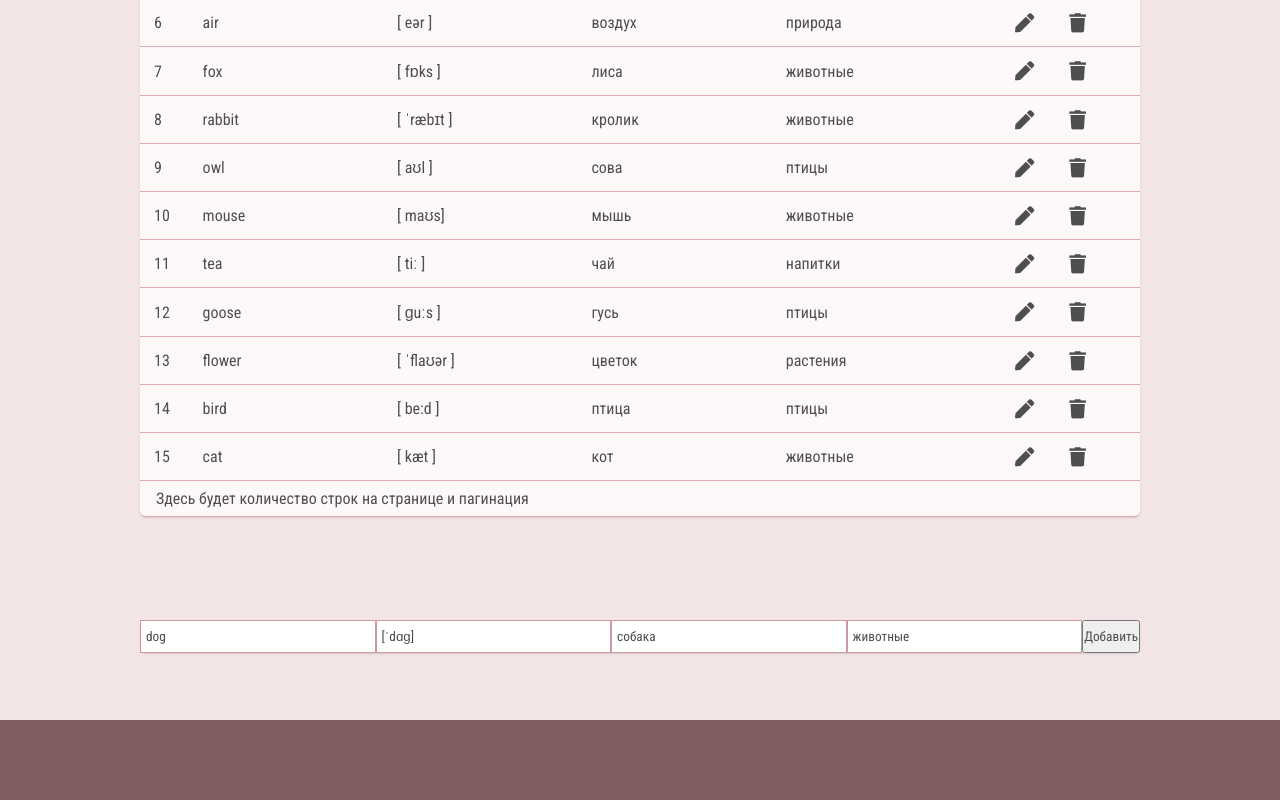
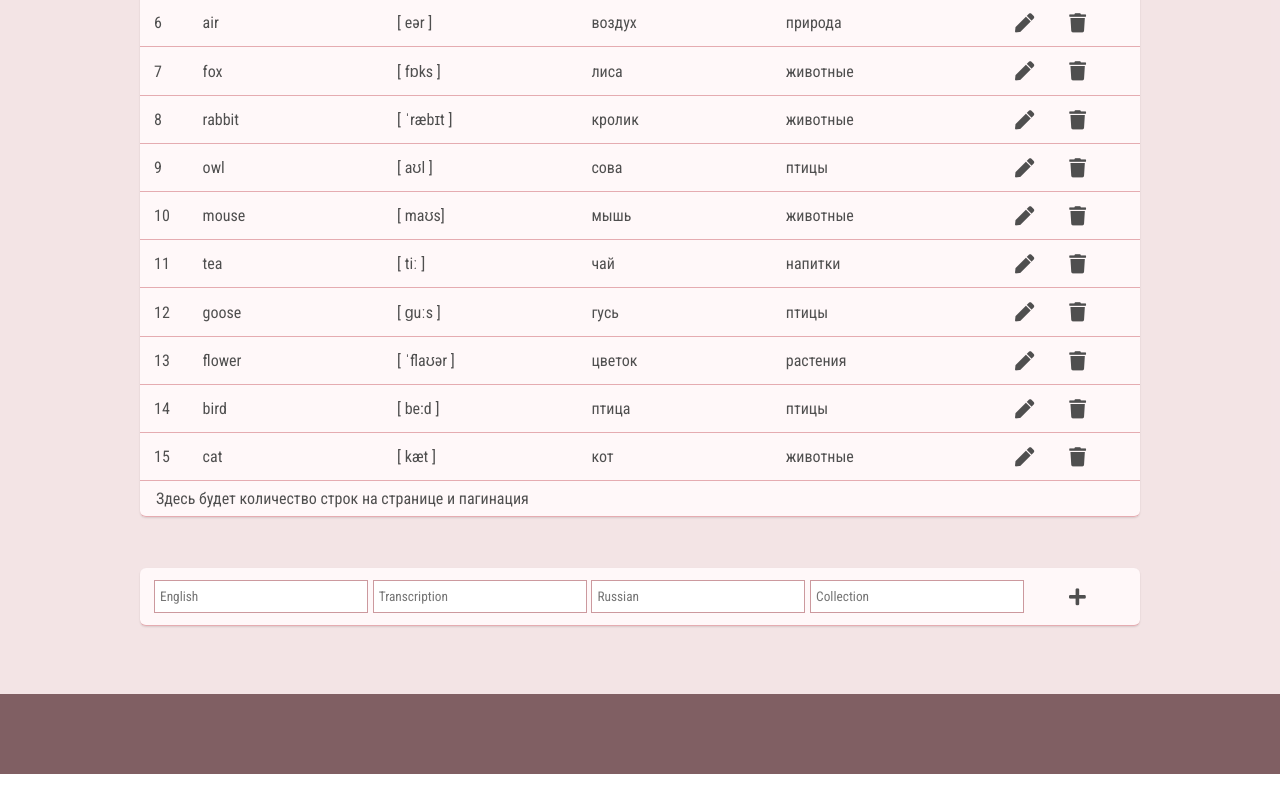
Before and after one commit to AlenaGM/flashcards-app, a React (Create React App) app: page / in a window 1280 px wide. Shown: the part 446-1246 px from the top of the page. After the commit the page ends 1220 px from the top, so only its background shows below. Built offline with nearby package versions, Linux system fonts and the light colour scheme.

Commit message:
working version

```diff
--- a/src/components/table/AddForm.js
+++ b/src/components/addForm/AddForm.js
@@ -1,15 +1,15 @@
 import { Component } from 'react';
-import './table.scss';
+import './addForm.scss';
 
 class AddForm extends Component {
 
     constructor(props) {
         super(props);
         this.state = {
-            english: 'dog',
-            transcription: '[ˈdɑɡ]',
-            russian: 'собака',
-            tags:'животные',
+            english: '',
+            transcription: '',
+            russian: '',
+            tags:''
         }
     }
 
@@ -20,8 +20,14 @@ class AddForm extends Component {
     }
 
     onSubmit = (e) => {
-        e.preventDefault();
+        if (this.state.english.length < 1 || this.state.english.length < 1) return;
         this.props.onAdd(this.state.english, this.state.transcription, this.state.russian, this.state.tags);
+        this.setState({
+            english: '',
+            transcription: '',
+            russian: '',
+            tags:'',
+        })
     }
 
     render() {
@@ -32,29 +38,34 @@ class AddForm extends Component {
                 <input
                     type="text"
                     className="input_edit"
+                    placeholder="English"
                     name="english"
                     defaultValue={english}
                     onChange={this.onValueChange}/>
                 <input
                     type="text"
                     className="input_edit"
+                    placeholder="Transcription"
                     name="transcription"
                     defaultValue={transcription}
                     onChange={this.onValueChange}/>
                 <input
                     type="text"
                     className="input_edit"
+                    placeholder="Russian"
                     name="russian"
                     defaultValue={russian}
                     onChange={this.onValueChange}/>
                 <input
                     type="text"
                     className="input_edit"
+                    placeholder="Collection"
                     name="tags"
                     defaultValue={tags}
                     onChange={this.onValueChange}/>
-                <button type="submit"
-                            className="btn btn-outline-light">Добавить</button>
+                <div>
+                    <i className="fas fa-plus icon icon__save" onClick = {this.onSubmit}></i>
+                </div>
             </form>
         )
     }
--- /dev/null
+++ b/src/components/addForm/addForm.scss
@@ -0,0 +1,40 @@
+@import '../../styles/variables.scss';
+
+.form {
+    display: flex;
+    flex-direction: row;
+
+    width: 100%;
+    max-width: 1000px;
+    margin: 0vw auto 4vw auto;
+
+    justify-content: space-between;
+    align-items: center;
+    text-align: left;
+
+    background-color: $table-bg;
+    padding: 12px 14px;
+
+    border-bottom: 1px solid $row-border;
+    border-radius: 6px;
+    box-shadow: 0px 1px 2px 0px #0000001F;
+
+    input {
+        width: 22%;
+        border: solid 1px $table-border;
+        padding: 8px 5px;
+
+        &:last-of-type {
+        @media screen and (max-width: 765px){
+            display: none;
+            }
+        }
+    }
+    div {
+        width: 10%;
+        text-align: center;
+        font-size: larger;
+        display: inline-flex;
+        justify-content: space-evenly;
+    }
+}
--- a/src/components/appHome/AppHome.js
+++ b/src/components/appHome/AppHome.js
@@ -1,6 +1,6 @@
 import { Component } from 'react';
 import Table from '../table/Table';
-import AddForm from '../table/AddForm';
+import AddForm from '../addForm/AddForm';
 import words from '../../resources/data/words.json';
 import './appHome.scss';
 class AppHome extends Component {
--- a/src/components/table/table.scss
+++ b/src/components/table/table.scss
@@ -98,7 +98,3 @@
     border: solid 1px $table-border;
     padding: 8px 5px;
 }
-
-.form {
-    flex-direction: row;
-}
```
